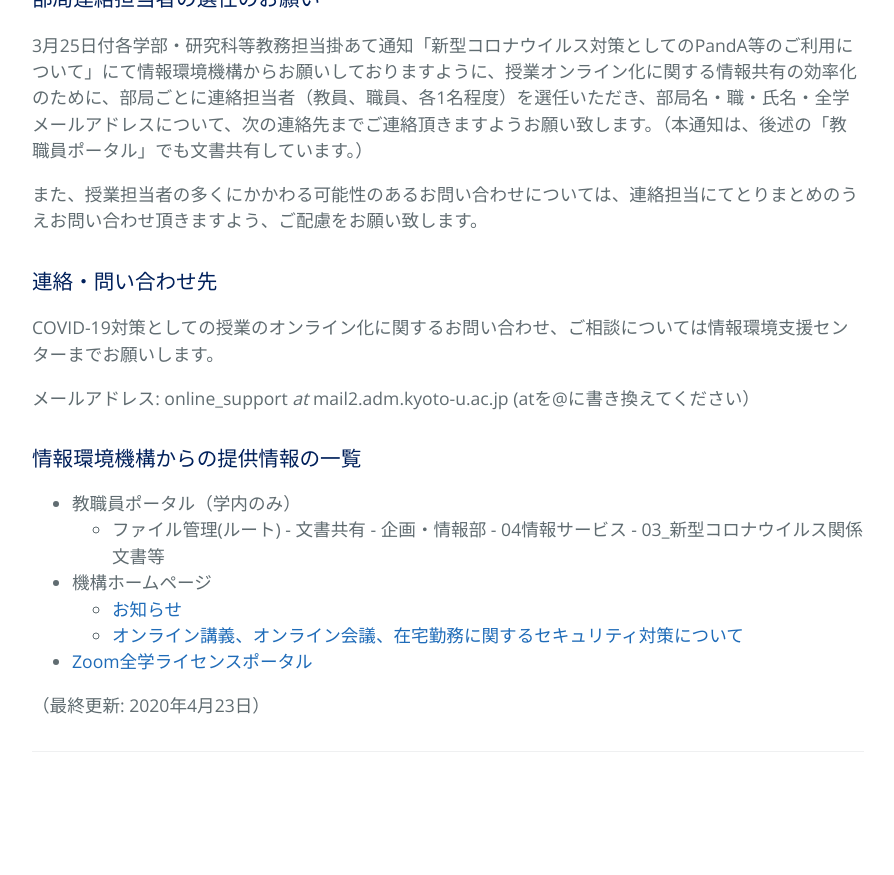
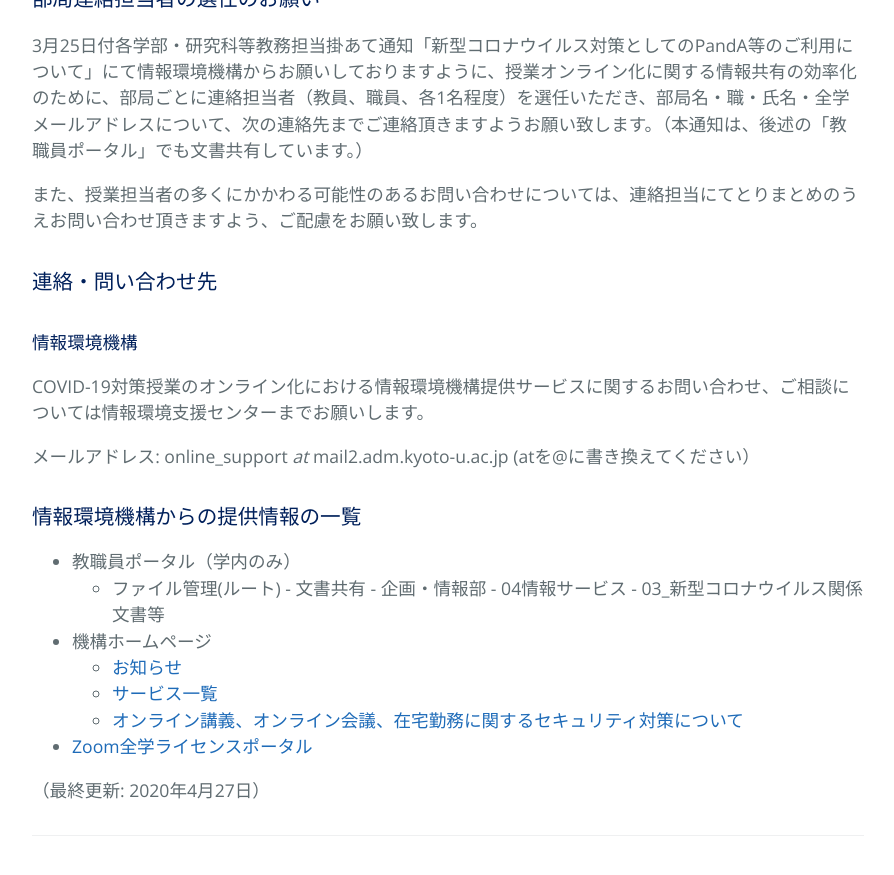
Before and after one commit to kyoto-u/online-edu, a Jekyll site: the page built from organizational-support.md, in a window 1280 px wide and 900 px high, scrolled down 1946 px. Shown: the top 875 px of the window, without its empty margins (192-1086 px from the left). Built offline with Jekyll 4.4.1, drawn with Linux system fonts in a browser that asks for light colours; our own code applies the rules of GitHub Pages for plain Markdown files; before the commit the page ends 2762 px from its top, so only the background shows below that.

Commit message:
Update organizational-support.md

```diff
--- a/organizational-support.md
+++ b/organizational-support.md
@@ -17,7 +17,7 @@ COVID-19感染拡大対策として、情報通信技術を活用した授業の
       - [講習会Q&A](https://kubar.rd.iimc.kyoto-u.ac.jp/zoom/qa.html)
   - PandAなど学習支援サービスの提供
     - [PandA](http://www.iimc.kyoto-u.ac.jp/ja/services/lms/)
-      - [FAQ](http://www.iimc.kyoto-u.ac.jp/ja/faq/lms/)
+      - [FAQ](http://www.iimc.kyoto-u.ac.jp/ja/faq/lms/panda/)
   - キャンパスネットワーク(KUINS)の提供
     - [KUINS、KUINS-Air、VPN](https://www.iimc.kyoto-u.ac.jp/ja/services/kuins/)
   - セキュリティ情報の提供
@@ -55,7 +55,9 @@ COVID-19感染拡大対策として、情報通信技術を活用した授業の
 
 ### 連絡・問い合わせ先
 
-COVID-19対策としての授業のオンライン化に関するお問い合わせ、ご相談については情報環境支援センターまでお願いします。
+#### 情報環境機構
+
+COVID-19対策授業のオンライン化における情報環境機構提供サービスに関するお問い合わせ、ご相談については情報環境支援センターまでお願いします。
 
 メールアドレス: online_support _at_ mail2.adm.kyoto-u.ac.jp (atを@に書き換えてください）
 
@@ -65,7 +67,8 @@ COVID-19対策としての授業のオンライン化に関するお問い合わ
   - ファイル管理(ルート) - 文書共有 - 企画・情報部 - 04情報サービス - 03_新型コロナウイルス関係文書等
 - 機構ホームページ
   - [お知らせ](http://www.iimc.kyoto-u.ac.jp/ja/whatsnew/information/)
+  - [サービス一覧](http://www.iimc.kyoto-u.ac.jp/ja/services/)
   - [オンライン講義、オンライン会議、在宅勤務に関するセキュリティ対策について](http://www.iimc.kyoto-u.ac.jp/ja/whatsnew/security/index.html)
 - [Zoom全学ライセンスポータル](https://kyoto-u.github.io/online-edu/zoom)
 
-（最終更新: 2020年4月23日）
+（最終更新: 2020年4月27日）
```
